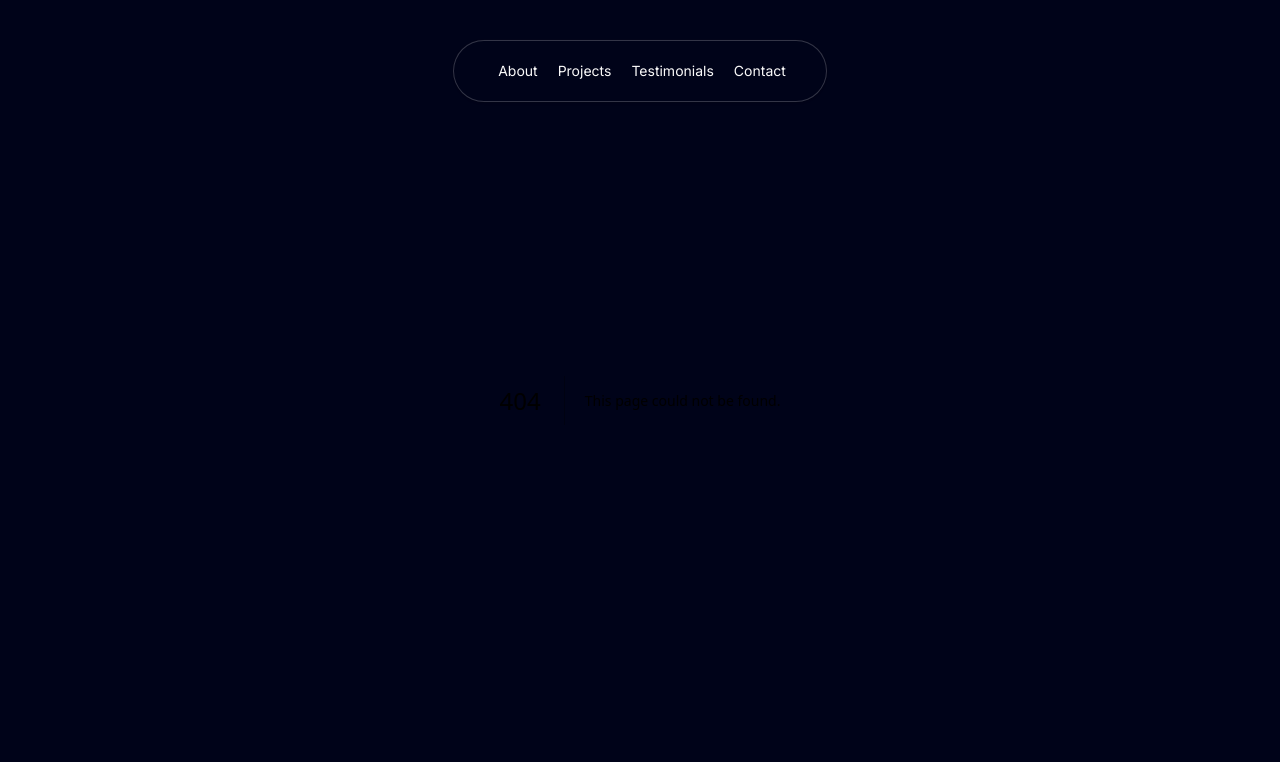
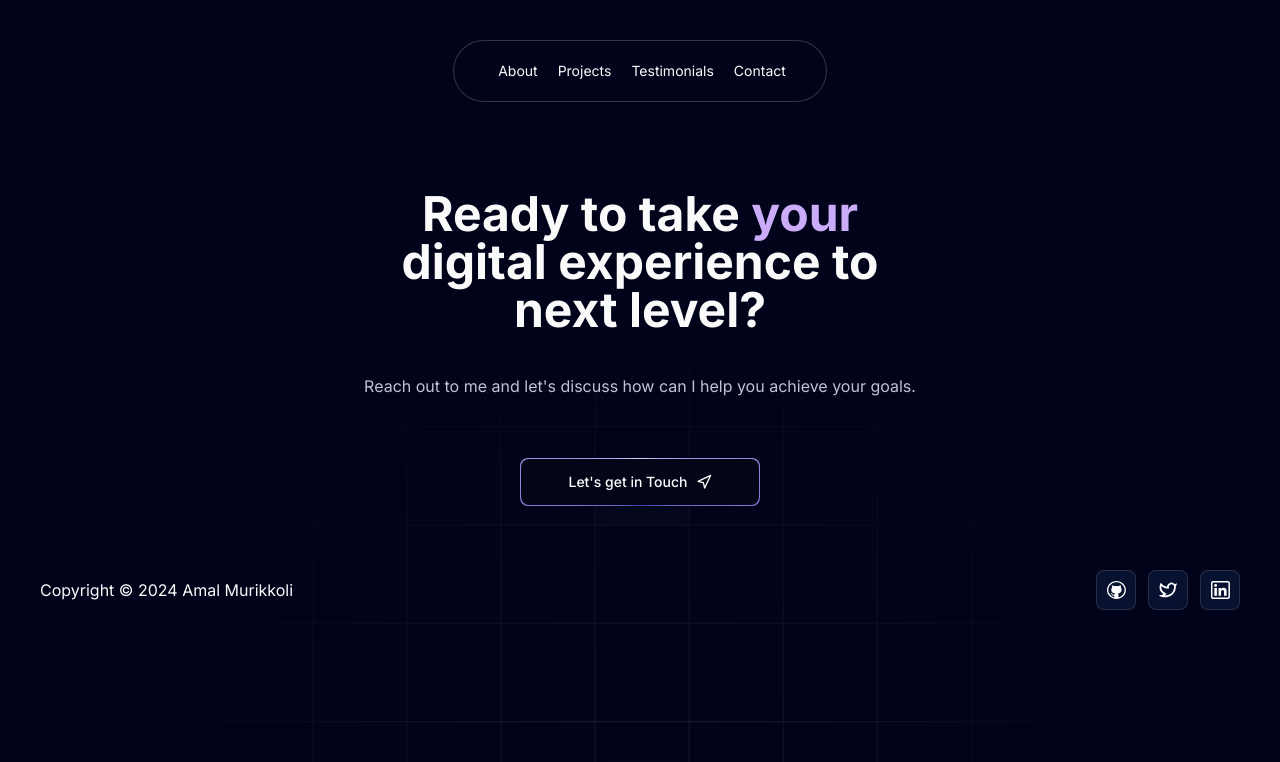
Before and after one commit to Amal221200/developer-portfolio, a Next.js app: page /contact in a window 1280 px wide. Before the commit this address had no page. Shown: the top 762 px of the page. Built offline with nearby package versions, Linux system fonts and the light colour scheme.

Commit message:
Contact Section

```diff
--- a/src/app/approach/page.tsx
+++ b/src/app/approach/page.tsx
@@ -2,7 +2,7 @@ import MyApproach from '@/components/approach/MyApproach'
 
 const ApproachPage = () => {
   return (
-    <div className='pt-28'>
+    <div>
       <MyApproach />
     </div>
   )
--- /dev/null
+++ b/src/app/contact/page.tsx
@@ -0,0 +1,12 @@
+import ContactDetails from '@/components/contact/ContactDetails'
+import React from 'react'
+
+const ContactPage = () => {
+  return (
+    <div>
+        <ContactDetails />
+    </div>
+  )
+}
+
+export default ContactPage
--- a/src/components/approach/MyApproach.tsx
+++ b/src/components/approach/MyApproach.tsx
@@ -3,7 +3,7 @@ import { AceternityIcon, Card } from "../ui/Card"
 
 const MyApproach = () => {
     return (
-        <section className="">
+        <section className='pt-28'>
             <h2 className="heading">My <span className="text-purple">Approach</span></h2>
             <div className="my-20 flex flex-col gap-8 lg:flex-row">
                 <Card title="Planning & Strategy" icon={<AceternityIcon order="Phase One" />}
--- /dev/null
+++ b/src/components/contact/ContactDetails.tsx
@@ -0,0 +1,40 @@
+import { Navigation } from "lucide-react"
+import MagicButton from "../buttons/MagicButton"
+import { socialMedia } from "@/data"
+
+
+const ContactDetails = () => {
+    return (
+        <section className="grid content-center md:h-screen" id="contact">
+            <div className="absolute -bottom-72 left-0 w-full">
+                <img src="/footer-grid.svg" alt="grid" className="h-full w-full opacity-50" />
+            </div>
+            <div className="flex flex-col items-center">
+                <h2 className="heading lg:max-w-[45vw]">Ready to take <span className="text-purple">your</span> digital experience to next level?</h2>
+                <p className="my-5 text-center text-white-200 md:mt-10">
+                    Reach out to me and {"let's"} discuss how can I help you achieve your goals.
+                </p>
+                <a href="mailto:amalmurikkoli2000@gmail.com">
+                    <MagicButton>
+                        {"Let's"} get in Touch <Navigation size={16} className="ml-2" />
+                    </MagicButton>
+                </a>
+            </div>
+
+            <div className="mt-16 flex flex-col items-center justify-between md:flex-row">
+                <p className="text-sm font-light md:text-base md:font-normal">Copyright &copy; 2024 Amal Murikkoli</p>
+                <div className="flex items-center gap-6 md:gap-3">
+                    {
+                        socialMedia.map((social)=> (
+                            <div key={social.id} className="flex h-10 w-10 cursor-pointer items-center justify-center rounded-lg border border-black-300 bg-black-200 bg-opacity-75 saturate-[1.8] backdrop-blur-lg backdrop-filter">
+                                <img src={social.img} alt={social.img} width={20} height={20} />
+                            </div>
+                        ))
+                    }
+                </div>
+            </div>
+        </section>
+    )
+}
+
+export default ContactDetails
--- a/src/components/project/RecentProjects.tsx
+++ b/src/components/project/RecentProjects.tsx
@@ -6,7 +6,7 @@ const PinContainer = dynamic(() => import('../ui/3dPin').then(m => m.PinContaine
 
 const RecentProjects = () => {
     return (
-        <section className="py-20" id="projects">
+        <section className="pt-28" id="projects">
             <h1 className="heading">A small selection of {" "}
                 <span className="text-purple">recent projects</span>
             </h1>
```
